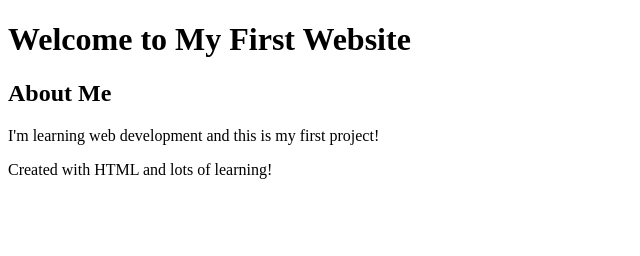
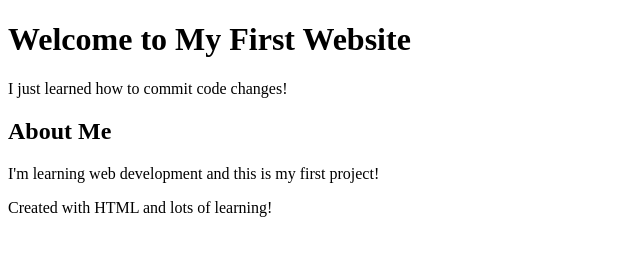
Before and after one commit to stigjoran/my-first-website, a plain HTML site: page index.html in a window 1280 px wide. Shown: the whole page, without its empty margins (0-640 px from the left). Drawn offline with Linux system fonts and the light colour scheme.

Commit message:
Update index.html

```diff
--- a/index.html
+++ b/index.html
@@ -26,6 +26,8 @@
 
       <section>
 
+        <p>I just learned how to commit code changes!</p>
+
         <h2>About Me</h2>
 
         <p>I'm learning web development and this is my first project!</p>
```
